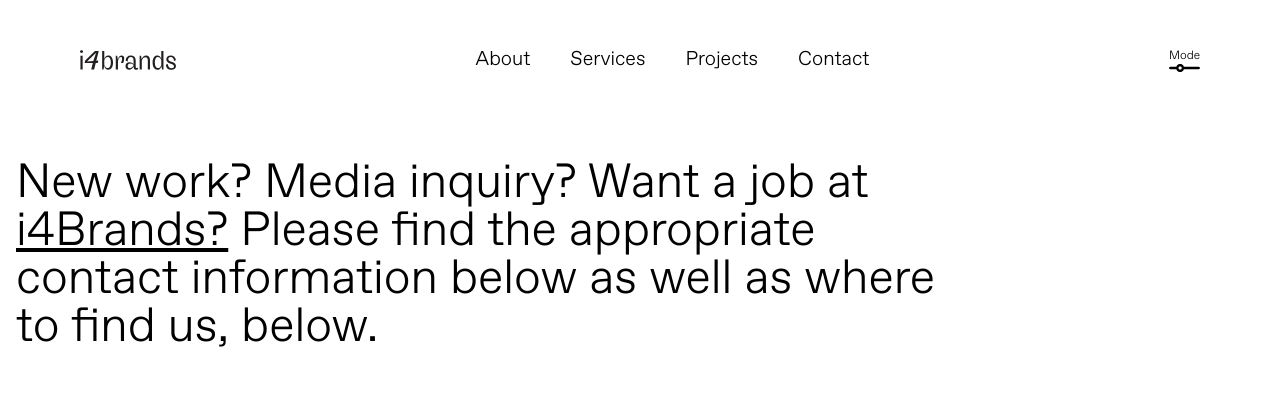
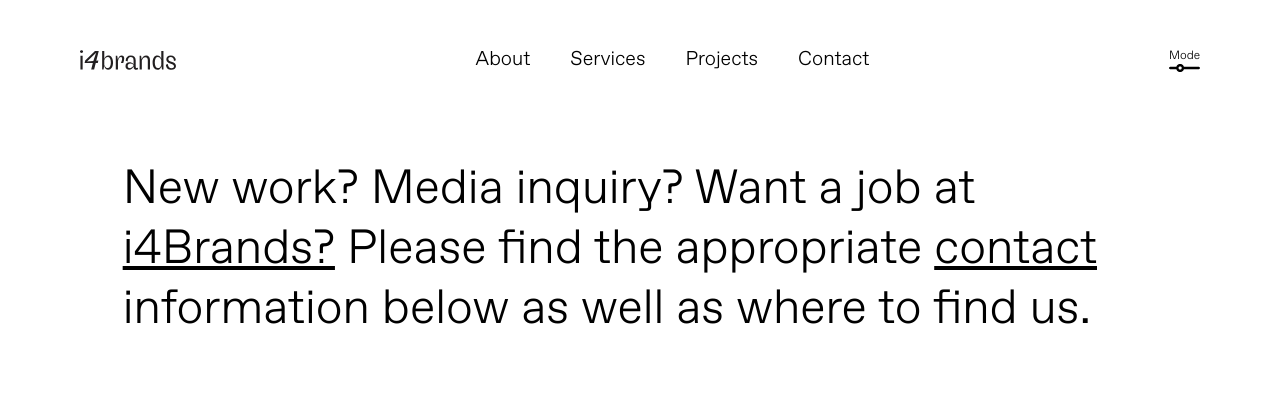
Before and after one commit to NiallColman49/i4brands, a website: page contact.html in a window 1280 px wide. Shown: the top 402 px of the page. Drawn offline with Linux system fonts and the light colour scheme.

Commit message:
*changes to contact page - mailto link added*

```diff
--- a/contact.html
+++ b/contact.html
@@ -102,12 +102,17 @@
             </div>
         </section>
 
-        <section class="hero-contact flex flex-wrap w-full md:w-3/4">
-            <h2 class="font-light pt-10 text-3xl md:text-5xl mx-auto px-4">
+        <section
+            class="hero-contact flex flex-wrap w-full lg:w-5/6 mx-auto px-4 lg:pt-10"
+        >
+            <h2 class="font-light text-3xl lg:text-5xl lg:leading-tight">
                 New work? Media inquiry? Want a job at
                 <span class="underline">i4Brands?</span> Please find the
-                appropriate contact information below as well as where to find
-                us, below.
+                appropriate
+                <a href="mailto:hello@i4brands.co.uk" class="underline"
+                    >contact</a
+                >
+                information below as well as where to find us.
             </h2>
         </section>
 
```
Also changed, not shown: index.html (+7 -5 lines), dist/output.css.
